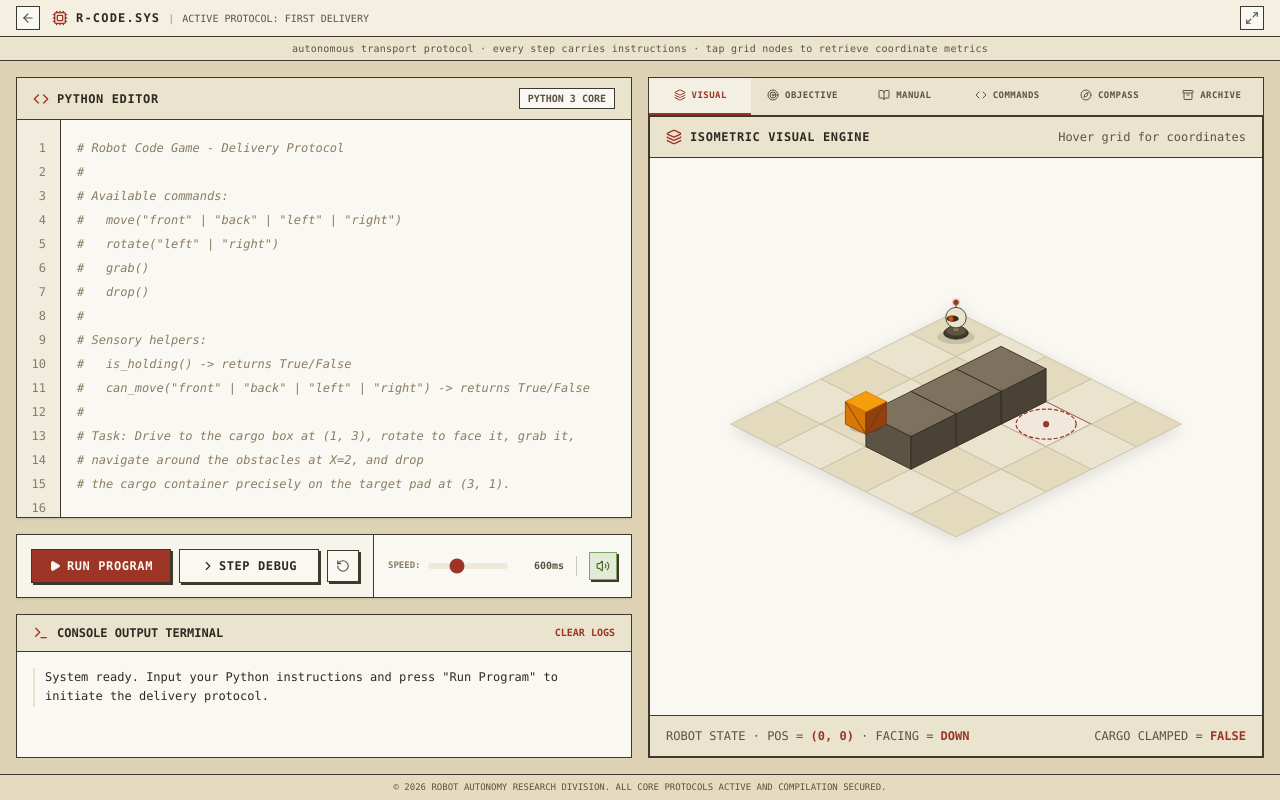
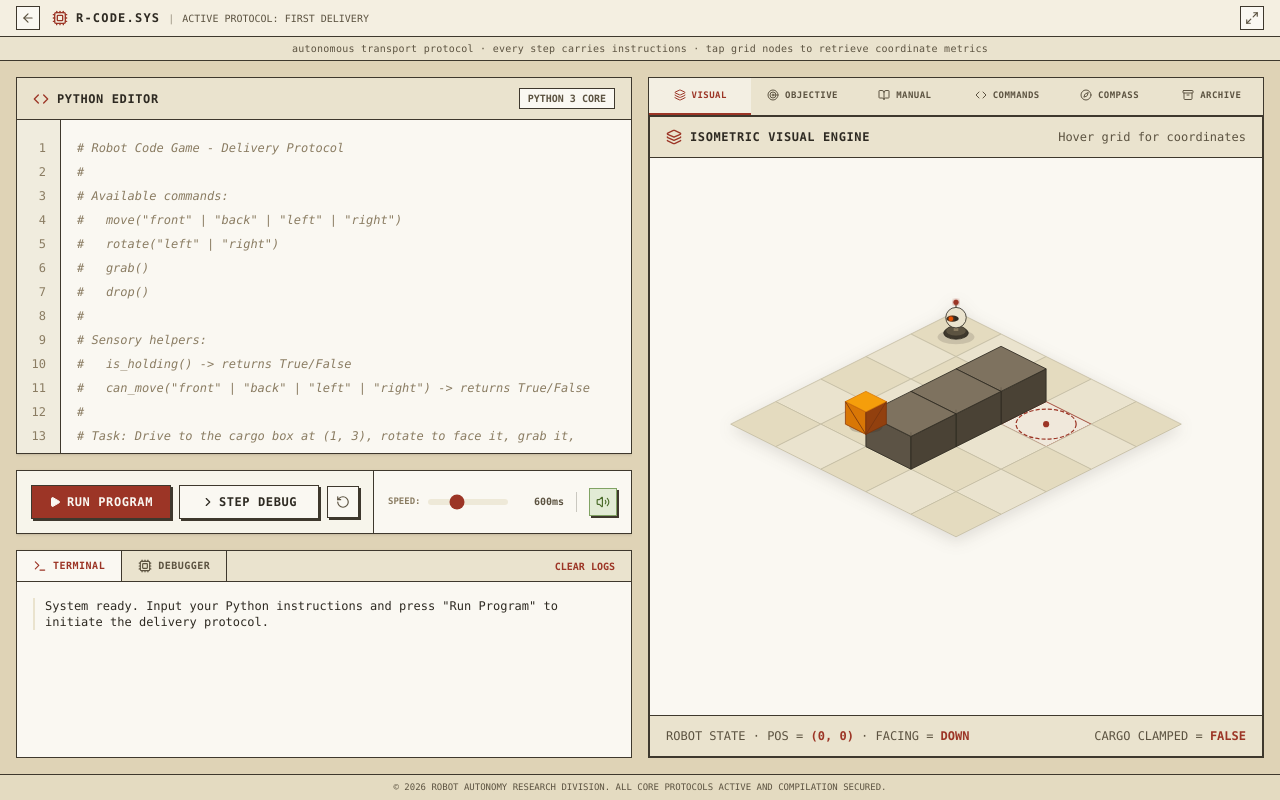
Before and after one commit to MohammadAboulEla/robot-code-game, a React (Vite) app: page / in a window 1280 px wide. Both pictures are taken after a click on the button 640 px from the left and 259 px from the top of the page. Built offline with nearby package versions, Linux system fonts and the light colour scheme.

Commit message:
debugger compact

```diff
--- a/src/components/ConsoleTerminal.tsx
+++ b/src/components/ConsoleTerminal.tsx
@@ -3,39 +3,98 @@
  * SPDX-License-Identifier: Apache-2.0
  */
 
-import React from 'react';
-import { Terminal } from 'lucide-react';
+import React, { useState } from 'react';
+import { Terminal, Cpu } from 'lucide-react';
+import { DebuggerPanel } from './DebuggerPanel';
+import type { VMAction } from '../robotInterpreter';
 
 interface ConsoleTerminalProps {
   consoleLogs: string[];
   clearLogs: () => void;
+  actionQueue: VMAction[];
+  currentIndex: number;
+  isDebugMode?: boolean;
 }
 
 export const ConsoleTerminal: React.FC<ConsoleTerminalProps> = ({
   consoleLogs,
-  clearLogs
+  clearLogs,
+  actionQueue,
+  currentIndex,
+  isDebugMode = false
 }) => {
+  const [activeTab, setActiveTab] = useState<'terminal' | 'debugger'>('terminal');
+
   return (
-    <div className="bg-[#f4efe1] border border-[#3e382d] shadow-sm overflow-hidden flex flex-col h-full">
-      <div className="border-b border-[#3e382d] px-4 py-2.5 bg-[#eae3ce] flex justify-between items-center shrink-0">
-        <div className="flex items-center gap-2">
-          <Terminal className="w-4 h-4 text-[#9c3526]" />
-          <span className="text-xs font-bold text-[#2e2a22] uppercase font-mono">Console Output Terminal</span>
+    <div className="bg-[#f4efe1] border border-[#3e382d] shadow-sm overflow-hidden flex flex-col h-full font-mono text-xs text-[#2e2a22]">
+      {/* Header Tabs */}
+      <div className="border-b border-[#3e382d] bg-[#eae3ce] flex justify-between items-center shrink-0">
+        <div className="flex">
+          <button
+            onClick={() => setActiveTab('terminal')}
+            className={`flex items-center gap-1.5 px-4 py-2 text-[10px] font-bold border-r border-[#3e382d] transition uppercase tracking-wider cursor-pointer ${
+              activeTab === 'terminal'
+                ? 'bg-[#faf8f2] text-[#9c3526]'
+                : 'text-[#5c5341] hover:bg-[#eae3ce]/50 hover:text-[#2e2a22]'
+            }`}
+          >
+            <Terminal className="w-3.5 h-3.5" />
+            <span>Terminal</span>
+          </button>
+
+          <button
+            onClick={() => setActiveTab('debugger')}
+            className={`flex items-center gap-1.5 px-4 py-2 text-[10px] font-bold border-r border-[#3e382d] transition uppercase tracking-wider cursor-pointer ${
+              activeTab === 'debugger'
+                ? 'bg-[#faf8f2] text-[#9c3526]'
+                : 'text-[#5c5341] hover:bg-[#eae3ce]/50 hover:text-[#2e2a22]'
+            }`}
+          >
+            <Cpu className="w-3.5 h-3.5" />
+            <span>Debugger</span>
+          </button>
         </div>
+
+        <div className="px-4 py-1.5">
+          {activeTab === 'terminal' ? (
             <button
               onClick={clearLogs}
-          className="text-[10px] text-[#9c3526] hover:text-[#852a1e] uppercase font-bold font-mono"
+              className="text-[10px] text-[#9c3526] hover:text-[#852a1e] uppercase font-bold cursor-pointer"
             >
               Clear Logs
             </button>
+          ) : (
+            actionQueue.length > 0 && currentIndex !== -1 && (
+              <span className="bg-[#faf8f2] px-2 py-0.5 border border-[#3e382d] text-[#5c5341] font-bold text-[9px]">
+                STEP {currentIndex + 1} OF {actionQueue.length}
+              </span>
+            )
+          )}
         </div>
-      <div className="p-4 flex-1 overflow-y-auto font-mono text-xs text-[#2e2a22] space-y-1.5 bg-[#faf8f2] leading-relaxed scrollbar-thin scrollbar-thumb-[#eae3ce]">
+      </div>
+
+      {/* Tab Panels */}
+      <div className="flex-grow flex-1 min-h-0 bg-[#faf8f2] flex flex-col overflow-hidden">
+        {activeTab === 'terminal' && (
+          <div className="p-4 flex-grow overflow-y-auto space-y-1.5">
             {consoleLogs.map((log, index) => (
               <div key={`log-${index}`} className="border-l-2 border-[#eae3ce] pl-2.5">
                 {log}
               </div>
             ))}
           </div>
+        )}
+
+        {activeTab === 'debugger' && (
+          <div className="flex-grow flex-1 min-h-0 flex flex-col overflow-hidden">
+            <DebuggerPanel
+              actionQueue={actionQueue}
+              currentIndex={currentIndex}
+              hideHeader={true}
+            />
+          </div>
+        )}
+      </div>
     </div>
   );
 };
--- a/src/components/DebuggerPanel.tsx
+++ b/src/components/DebuggerPanel.tsx
@@ -10,17 +10,19 @@ import { Cpu, Terminal, ArrowRight, CheckCircle2, AlertOctagon } from 'lucide-re
 interface DebuggerPanelProps {
   actionQueue: VMAction[];
   currentIndex: number;
+  hideHeader?: boolean;
 }
 
 export const DebuggerPanel: React.FC<DebuggerPanelProps> = ({
   actionQueue,
-  currentIndex
+  currentIndex,
+  hideHeader = false
 }) => {
   const isIdle = actionQueue.length === 0 || currentIndex === -1;
 
   if (isIdle) {
     return (
-      <div className="border border-[#3e382d] bg-[#f4efe1] p-4 flex flex-col items-center justify-center text-center h-[240px]">
+      <div className={`flex flex-col items-center justify-center text-center h-full min-h-[140px] p-4 ${hideHeader ? '' : 'border border-[#3e382d] bg-[#f4efe1]'}`}>
         <Cpu className="w-8 h-8 text-[#8a7c62]/60 mb-2 animate-pulse" />
         <h3 className="text-xs font-bold text-[#2e2a22] uppercase tracking-wider font-mono">Debug Monitor: Idle</h3>
         <p className="text-[11px] text-[#8a7c62] mt-1 font-mono max-w-[240px]">
@@ -78,21 +80,8 @@ export const DebuggerPanel: React.FC<DebuggerPanelProps> = ({
   const isAssignment = type === 'assign';
   const assignedVar = isAssignment ? String(args[0]) : '';
 
-  return (
-    <div className="border border-[#3e382d] bg-[#f4efe1] shadow-sm flex flex-col text-xs font-mono">
-      {/* Header bar */}
-      <div className="border-b border-[#3e382d] bg-[#eae3ce] px-4 py-2.5 flex justify-between items-center select-none">
-        <div className="flex items-center gap-2">
-          <Terminal className="w-4 h-4 text-[#9c3526]" />
-          <span className="font-bold text-[#2e2a22] uppercase tracking-wider">Debugger Monitor</span>
-        </div>
-        <span className="bg-[#faf8f2] px-2 py-0.5 border border-[#3e382d] text-[#5c5341] font-bold text-[10px]">
-          STEP {currentIndex + 1} OF {actionQueue.length} (LINE {line})
-        </span>
-      </div>
-
-      {/* Main debug workspace split layout */}
-      <div className="grid grid-cols-1 md:grid-cols-2 divide-y md:divide-y-0 md:divide-x divide-[#3e382d] h-[200px]">
+  const content = (
+    <div className={`grid grid-cols-1 md:grid-cols-2 divide-y md:divide-y-0 md:divide-x divide-[#3e382d] ${hideHeader ? 'flex-1 min-h-0' : 'h-[200px]'}`}>
       {/* Left Side: Step Summary & World State Diffs */}
       <div className="p-4 flex flex-col justify-between overflow-y-auto scrollbar-thin">
         <div className="space-y-3">
@@ -212,6 +201,25 @@ export const DebuggerPanel: React.FC<DebuggerPanelProps> = ({
         )}
       </div>
     </div>
+  );
+
+  if (hideHeader) {
+    return content;
+  }
+
+  return (
+    <div className="border border-[#3e382d] bg-[#f4efe1] shadow-sm flex flex-col text-xs font-mono">
+      {/* Header bar */}
+      <div className="border-b border-[#3e382d] bg-[#eae3ce] px-4 py-2.5 flex justify-between items-center select-none">
+        <div className="flex items-center gap-2">
+          <Terminal className="w-4 h-4 text-[#9c3526]" />
+          <span className="font-bold text-[#2e2a22] uppercase tracking-wider">Debugger Monitor</span>
+        </div>
+        <span className="bg-[#faf8f2] px-2 py-0.5 border border-[#3e382d] text-[#5c5341] font-bold text-[10px]">
+          STEP {currentIndex + 1} OF {actionQueue.length} (LINE {line})
+        </span>
+      </div>
+      {content}
     </div>
   );
 };
--- a/src/components/GameView.tsx
+++ b/src/components/GameView.tsx
@@ -13,7 +13,6 @@ import { InspectorPanel } from './InspectorPanel';
 import { IsometricVisualEngine } from './IsometricVisualEngine';
 import { ObjectiveCard } from './ObjectiveCard';
 import { PlaygroundPanel } from './PlaygroundPanel';
-import { DebuggerPanel } from './DebuggerPanel';
 import { Award } from 'lucide-react';
 
 interface GameViewProps {
@@ -108,17 +107,13 @@ export const GameView: React.FC<GameViewProps> = ({
               toggleSound={toggleSound}
             />
 
-            {isDebugMode && (
-              <DebuggerPanel
-                actionQueue={actionQueue}
-                currentIndex={currentIndex}
-              />
-            )}
-
-            <div className="h-36 shrink-0 min-h-0">
+            <div className="h-52 shrink-0 min-h-0">
               <ConsoleTerminal
                 consoleLogs={consoleLogs}
                 clearLogs={clearLogs}
+                actionQueue={actionQueue}
+                currentIndex={currentIndex}
+                isDebugMode={isDebugMode}
               />
             </div>
           </div>
@@ -169,17 +164,13 @@ export const GameView: React.FC<GameViewProps> = ({
               toggleSound={toggleSound}
             />
 
-            {isDebugMode && (
-              <DebuggerPanel
-                actionQueue={actionQueue}
-                currentIndex={currentIndex}
-              />
-            )}
-
-            <div className="h-36 shrink-0 min-h-0">
+            <div className="h-52 shrink-0 min-h-0">
               <ConsoleTerminal
                 consoleLogs={consoleLogs}
                 clearLogs={clearLogs}
+                actionQueue={actionQueue}
+                currentIndex={currentIndex}
+                isDebugMode={isDebugMode}
               />
             </div>
           </div>
```
Lines whose indentation alone changed are shown as unchanged.
